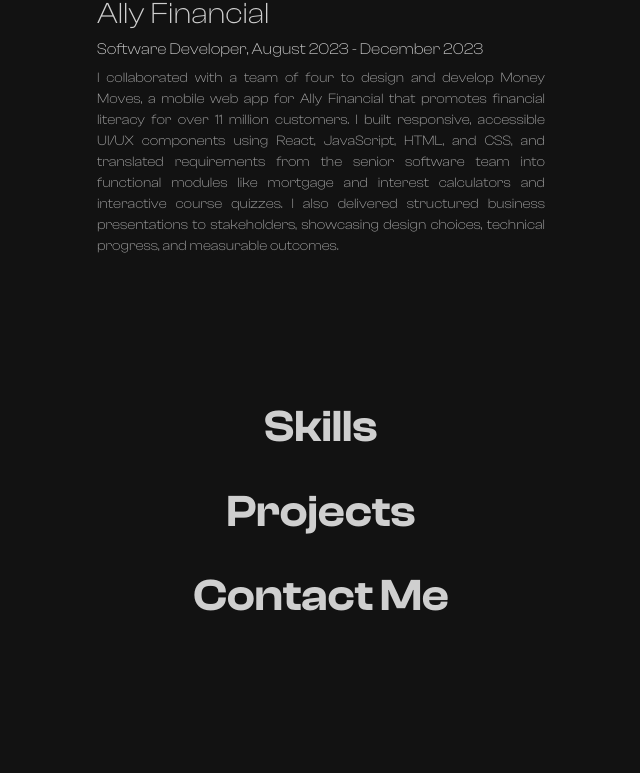
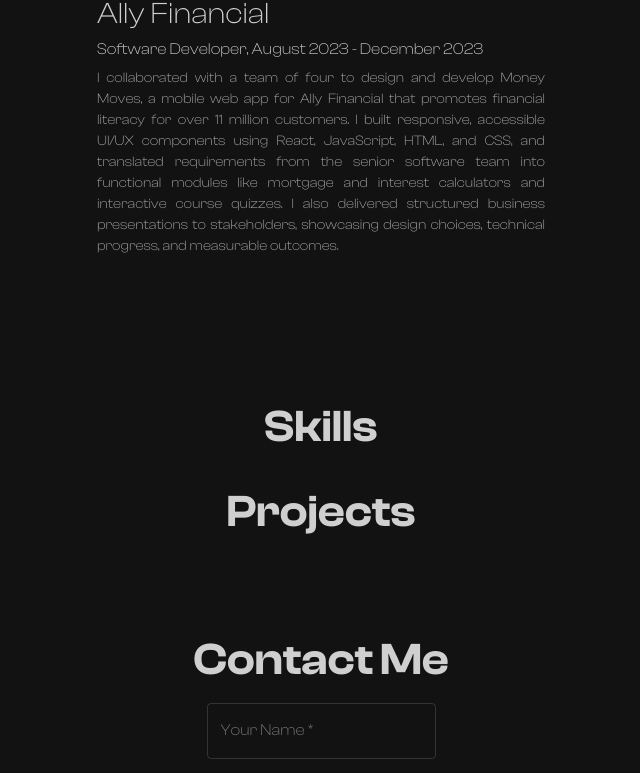
Before and after one commit to bkmorris2456/personal-website, a React (Create React App) app: page /#/home in a window 1280 px wide. Shown: the part 1996-2769 px from the top of the page, without its empty margins (319-959 px from the left). Before the commit the page ends 2635 px from the top, so only its background shows below. Built offline with nearby package versions, Linux system fonts and the light colour scheme.

Commit message:
Implemented Contact Form

```diff
--- a/package.json
+++ b/package.json
@@ -17,6 +17,7 @@
     "bootstrap": "^5.3.3",
     "cors": "^2.8.5",
     "dotenv": "^16.4.5",
+    "emailjs-com": "^3.2.0",
     "express": "^4.21.0",
     "motion": "^11.17.0",
     "mysql": "^2.18.1",
--- /dev/null
+++ b/src/components/ContactForm.js
@@ -0,0 +1,42 @@
+import React, { useRef } from "react";
+import emailjs from "emailjs-com";
+import { TextField, Button } from "@mui/material";
+
+const ContactForm = () => {
+  const form = useRef();
+
+  const sendEmail = (e) => {
+    e.preventDefault();
+
+    emailjs
+      .sendForm(
+        "service_tuzj8o8",     // from EmailJS dashboard
+        "template_2t3vmyq",    // from EmailJS dashboard
+        form.current,
+        "zMnzBWSWnWqVVBdTV"      // from EmailJS dashboard
+      )
+      .then(
+        (result) => {
+          console.log(result.text);
+          e.target.reset();
+        },
+        (error) => {
+          console.log(error.text);
+          alert("Something went wrong. Please try again.");
+        }
+      );
+  };
+
+  return (
+    <form ref={form} onSubmit={sendEmail} style={{ display: "flex", flexDirection: "column", gap: "1rem", maxWidth: "400px", margin: "auto" }}>
+      <TextField name="name" label="Your Name" required fullWidth />
+      <TextField name="email" label="Your Email" required fullWidth />
+      <TextField name="message" label="Your Message" multiline rows={4} required fullWidth />
+      <Button variant="contained" type="submit" color="primary">
+        Send Message
+      </Button>
+    </form>
+  );
+};
+
+export default ContactForm;
--- a/src/pages/Home.js
+++ b/src/pages/Home.js
@@ -2,8 +2,8 @@
 import UpdatedPhoto from '../images/linkedin-headshot.jpeg';
 import { Box, Grid, Typography } from "@mui/material";
 import {motion} from 'framer-motion';
-import ProjectList from "../components/ProjectTabs";
 import ExperienceNodes from "../components/ExperienceNodes";
+import ContactForm from "../components/ContactForm";
 
 function Home() {
 
@@ -27,7 +27,7 @@
                             transition={{ duration: 1 }}
                         >
                             <Typography variant="h1" sx={{ textAlign: "center", marginTop: "10vh", marginBottom: "10vh", fontSize: { xs: "35px", sm: "45px" } }}>
-                                Hello. My name is Blake Morris, and I'm a Software Developer.
+                                My name is Blake Morris, and I'm a Software Developer.
                             </Typography>
                         </motion.div>
                     </Grid>
@@ -130,6 +130,8 @@
                     flexDirection: "column",
                     alignItems: "center",
                     justifyContent: "center",
+                    marginBottom: "16vh",
+                    marginTop: "8vh",
                 }}
                 id="contact"
             >
@@ -139,7 +141,7 @@
                 >
                     Contact Me
                 </Typography>
-                {/* <ProjectList /> */}
+                <ContactForm/>
             </Box>
 
 
```
Also changed, not shown: src/components/SkillCard.js (renamed from src/components/SkillTag.js), 1 other file (tests, documents, lock files or other folders).
